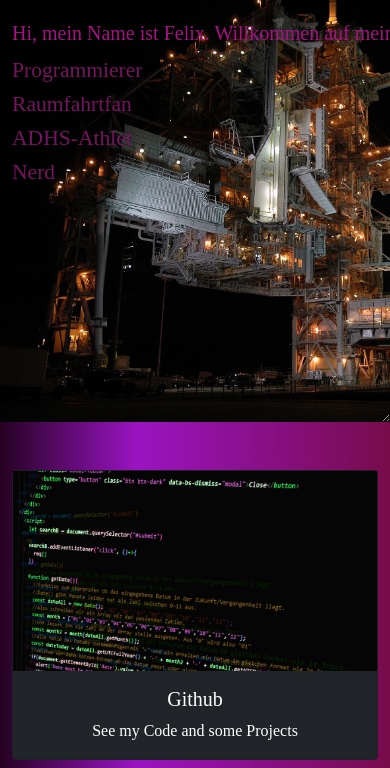
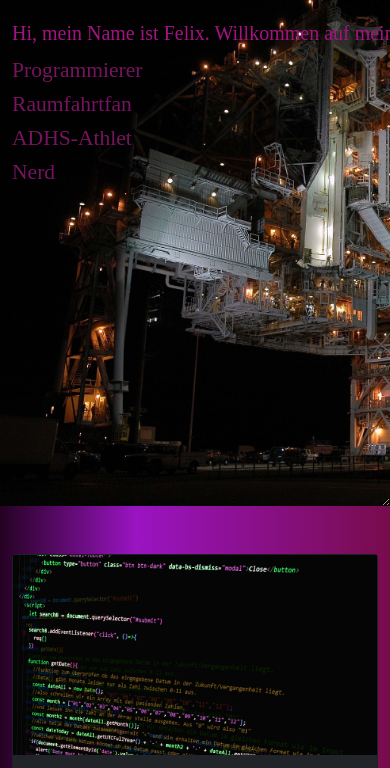
Before and after one commit to InformatikEule/InformatikEule.github.io, a plain HTML site: page index.html in a window 390 px wide. Shown: the top 768 px of the page. Drawn offline with nearby package versions, Linux system fonts and the light colour scheme; a web font is replaced by a local one.

Commit message:
trying out pt2

```diff
--- a/css/styles.css
+++ b/css/styles.css
@@ -63,7 +63,7 @@ a {
 
 @media (max-width: 980px) {
   #title {
-    height: 50vh;
+    height: 60vh;
     background-size: cover;
     max-width: 100%;
     resize: horizontal;
@@ -71,11 +71,12 @@ a {
   }
 
   #cards {
-    height: 45vh;
+    height: 50vh;
   }
 
   #footer {
     background-color: #212121;
+    margin-top: 1000px;
   }
 }
 
```
